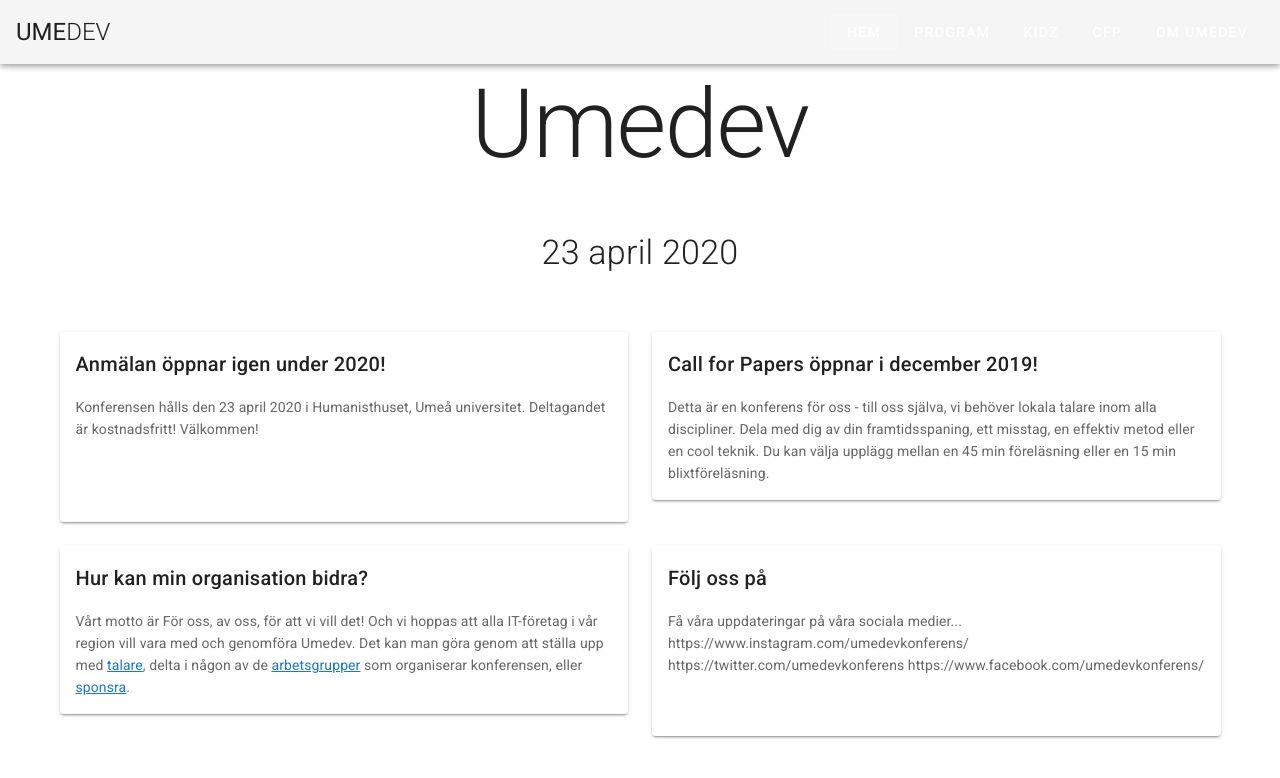
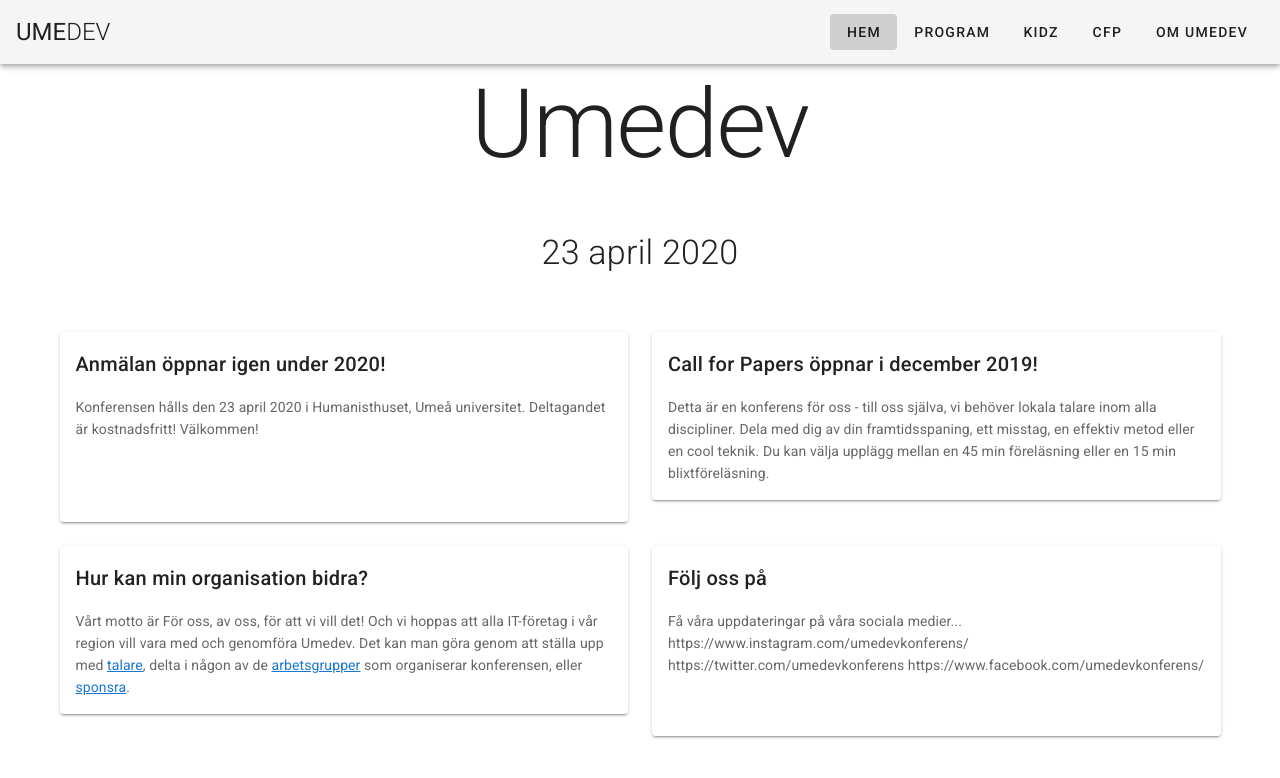
Before and after one commit to umedevkonferens/umedev, a Vue app: page / in a window 1280 px wide. Shown: the top 778 px of the page. Built offline with nearby package versions, Linux system fonts and the light colour scheme; what vuefire would draw is missing.

Commit message:
Colors were supposed to b black....

```diff
--- a/src/App.vue
+++ b/src/App.vue
@@ -37,9 +37,7 @@ export default Vue.extend({
 <style scoped>
 .umedev-header {
   background-color: #56ab2f;
-  color: white;
 }
 .theme--light.v-btn {
-  color: white;
 }
 </style>
```
